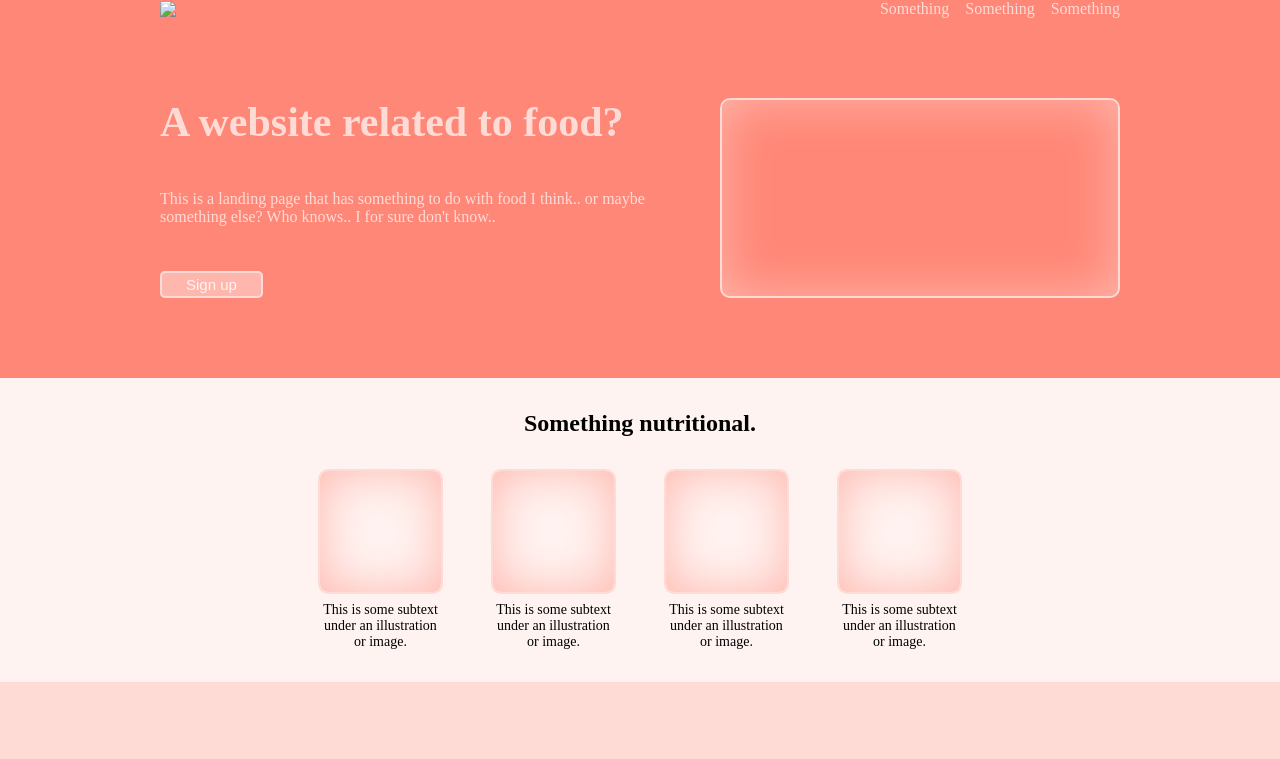
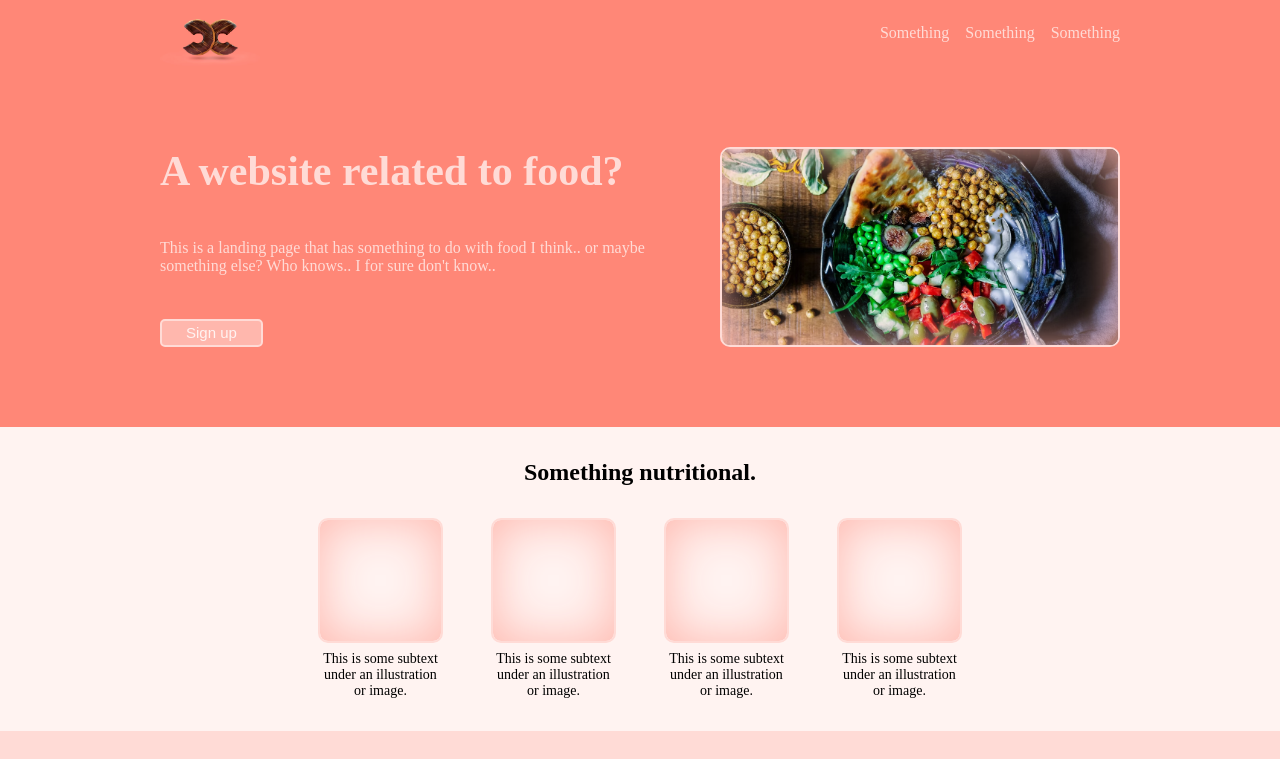
Before and after one commit to Kotesei/simple-food-landing-page, a plain HTML site: page index.html in a window 1280 px wide. Shown: the top 759 px of the page. Drawn offline with Linux system fonts and the light colour scheme; the site is published under a folder, as on GitHub Pages, so addresses that start at the root find nothing.

Commit message:
Updated paths.

```diff
--- a/index.html
+++ b/index.html
@@ -8,7 +8,7 @@
 </head>
 <body>
     <div class="header">
-        <img class="logo" src="/images/logo.avif">
+        <img class="logo" src="./images/logo.avif">
         <ul>
             <li><a href="#">Something</a></li>
             <li><a href="#">Something</a></li>
--- a/style.css
+++ b/style.css
@@ -86,7 +86,7 @@ button {
 
 
 .img {
-    background-image: url("/images/container--1img.avif");
+    background-image: url("./images/container--1img.avif");
     width: 400px;
     height: 200px;
     background-size: cover;
```
